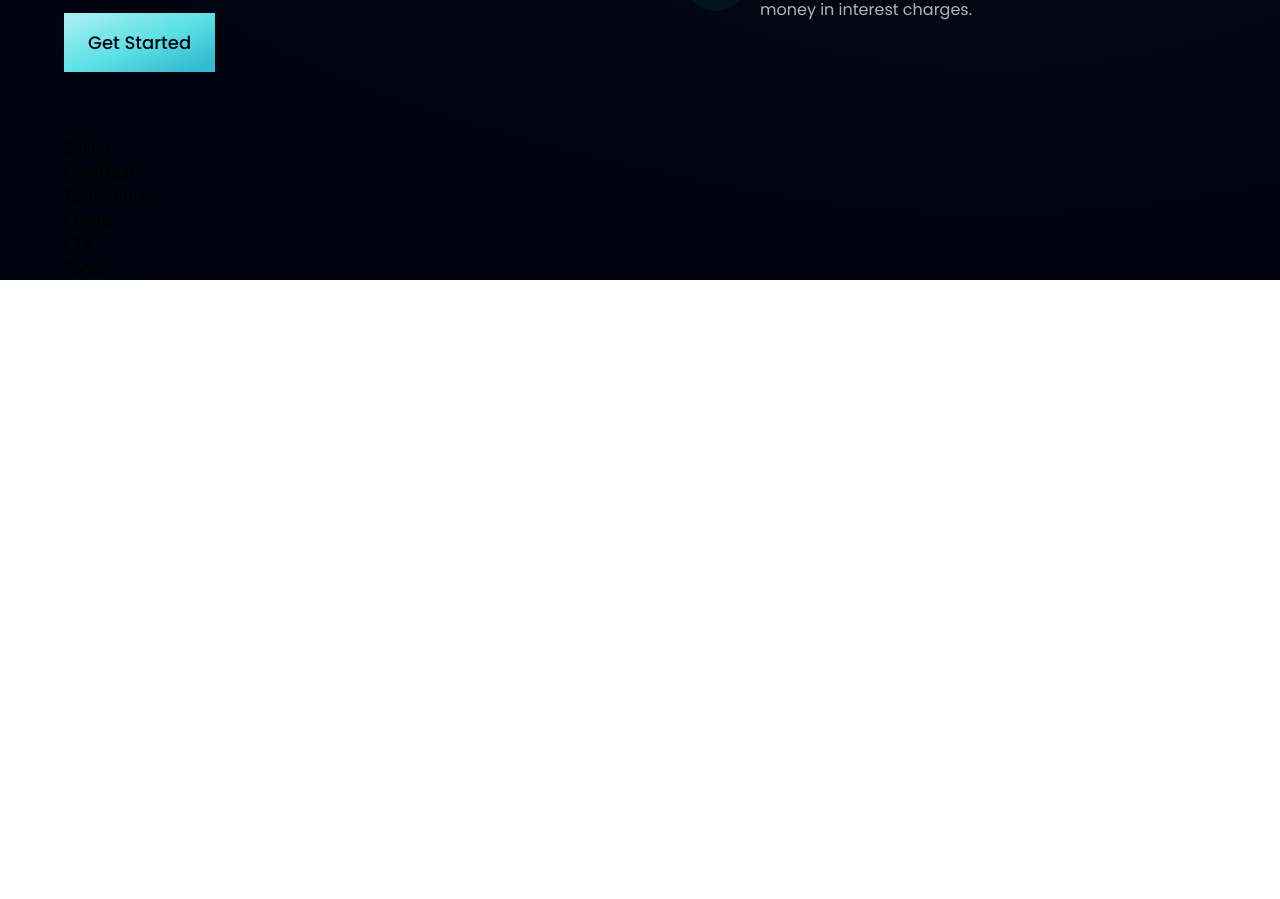
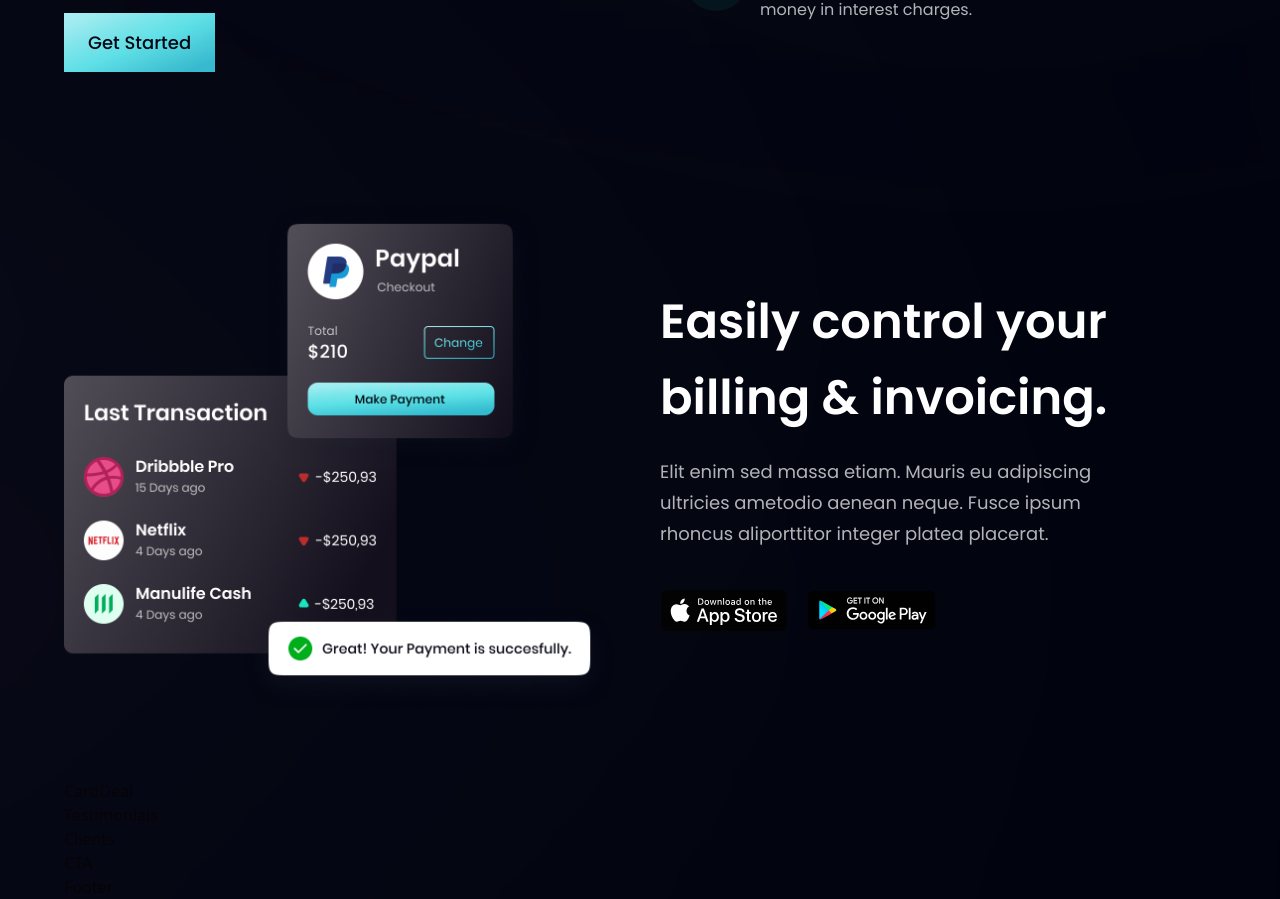
Before and after one commit to fransiskusdave/bank-website, a React (Vite) app: page / in a window 1280 px wide. Shown: the part 1410-2309 px from the top of the page. Before the commit the page ends 1690 px from the top, so only its background shows below. Built offline with nearby package versions, Linux system fonts and the light colour scheme.

Commit message:
completing product section

```diff
--- a/src/components/Billing.jsx
+++ b/src/components/Billing.jsx
@@ -1,5 +1,37 @@
-const Billing = () => {
-  return <div>Billing</div>;
-};
+import { apple, bill, google } from "../assets";
+import styles, { layout } from "../style";
+
+const Billing = () => (
+  <section id="product" className={layout.sectionReverse}>
+    <div className={layout.sectionImgReverse}>
+      <img src={bill} alt="billing" className="w-full h-full relative z-[5]" />
+      <div className="absolute z-[3] -left-1/2 top-0 w-[50%] h-[50%] rounded-full white__gradient" />
+      <div className="absolute z-[0] -left-1/2 bottom-0 w-[50%] h-[50%] rounded-full pink__gradient" />
+    </div>
+
+    <div className={layout.sectionInfo}>
+      <h2 className={styles.heading2}>
+        Easily control your <br className="hidden sm:block" />
+        billing & invoicing.
+      </h2>
+      <p className={`${styles.paragraph} max-w-[470px] mt-5`}>
+        Elit enim sed massa etiam. Mauris eu adipiscing ultricies ametodio
+        aenean neque. Fusce ipsum rhoncus aliporttitor integer platea placerat.
+      </p>
+      <div className="flex flex-wrap mt-6 sm:mt-10">
+        <img
+          src={apple}
+          alt="apple_store"
+          className="w-[128px] h-[42px] cursor-pointer mr-5 object-contain"
+        />
+        <img
+          src={google}
+          alt="google_play"
+          className="w-[128px] h-[42px] cursor-pointer object-contain"
+        />
+      </div>
+    </div>
+  </section>
+);
 
 export default Billing;
```
